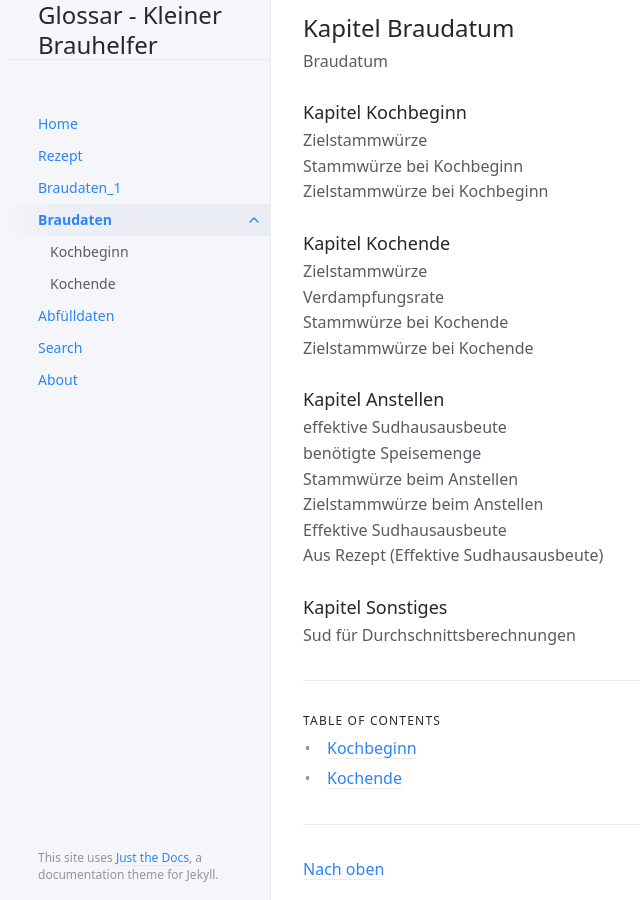
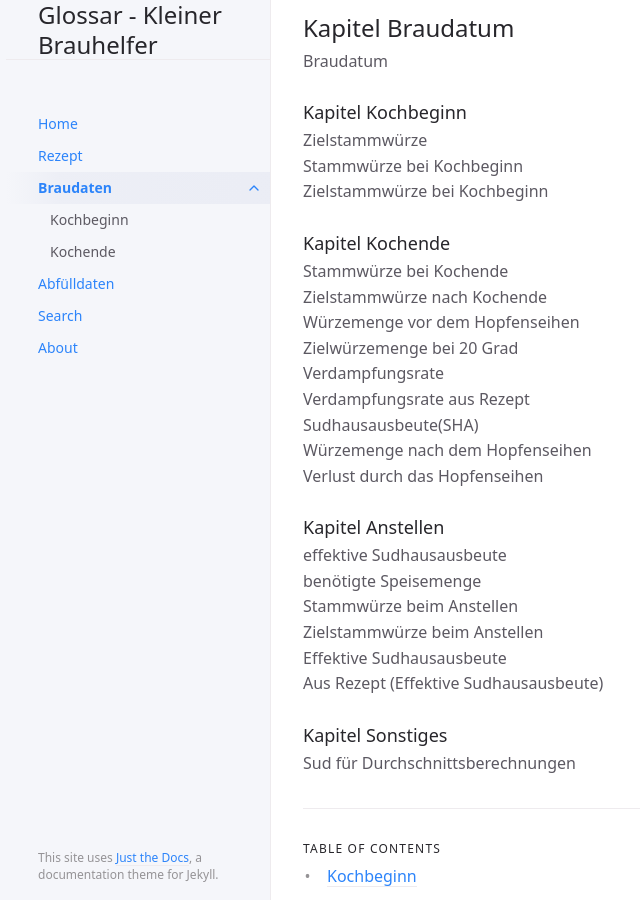
Before and after one commit to IsometricXH/kbh-glossar, a Jekyll site: the page built from docs/braudaten/braudaten.md, in a window 1280 px wide and 900 px high, scrolled down 471 px. Shown: the whole window, without its empty margins (101-741 px from the left). Built offline with Jekyll 4.4.1, drawn with Linux system fonts in a browser that asks for light colours.

Commit message:
Reiter Braudaten-Kochende

```diff
--- a/docs/braudaten/braudaten.md
+++ b/docs/braudaten/braudaten.md
@@ -26,10 +26,15 @@ Stammwürze bei Kochbeginn
 Zielstammwürze bei Kochbeginn
 
 ### Kapitel Kochende
-Zielstammwürze
+Stammwürze bei Kochende
+Zielstammwürze nach Kochende
+Würzemenge vor dem Hopfenseihen
+Zielwürzemenge bei 20 Grad
 Verdampfungsrate
-Stammwürze bei Kochende
-Zielstammwürze bei Kochende
+Verdampfungsrate aus Rezept
+Sudhausausbeute(SHA)
+Würzemenge nach dem Hopfenseihen
+Verlust durch das Hopfenseihen
 
 ### Kapitel Anstellen
 effektive Sudhausausbeute
```
Also changed, not shown: docs/Braudaten_1.markdown (deleted, +0 -41 lines), docs/braudaten/kochende.md (+1 -1 lines).
